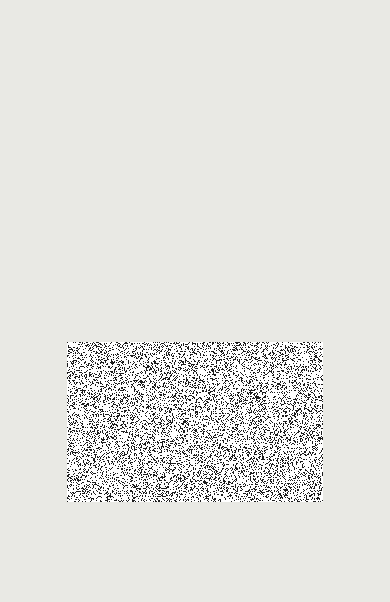
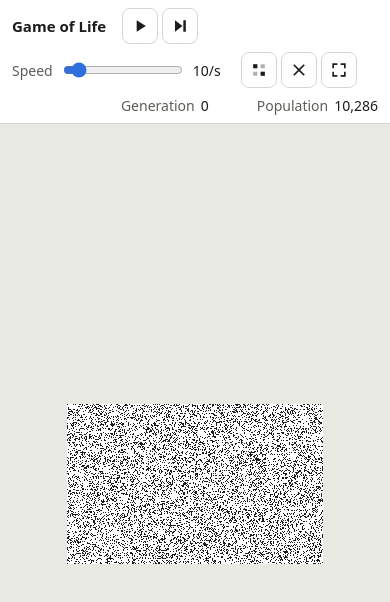
Before and after one commit to Virat2218/conways-game-of-life, a website with bundled scripts: page index.html in a window 390 px wide. Built offline with nearby package versions, Linux system fonts and the light colour scheme.

Commit message:
feat(ui): add playback controls, stats, and keyboard shortcuts (#14)
Closes #5

```diff
--- a/index.html
+++ b/index.html
@@ -9,8 +9,47 @@
     <script type="module" src="./src/main.js"></script>
   </head>
   <body>
-    <main class="app">
-      <canvas id="board" aria-label="Game of Life board"></canvas>
-    </main>
+    <div class="app">
+      <header class="toolbar" role="toolbar" aria-label="Simulation controls">
+        <h1 class="title">Game of Life</h1>
+
+        <div class="group">
+          <button type="button" class="btn" id="play" aria-pressed="false" aria-label="Play" title="Play (Space)">
+            <svg class="icon icon-play" viewBox="0 0 24 24" aria-hidden="true"><path d="M8 5v14l11-7z" /></svg>
+            <svg class="icon icon-pause" viewBox="0 0 24 24" aria-hidden="true"><path d="M7 5h4v14H7zM13 5h4v14h-4z" /></svg>
+          </button>
+          <button type="button" class="btn" id="step" aria-label="Step one generation" title="Step (N or →)">
+            <svg class="icon" viewBox="0 0 24 24" aria-hidden="true"><path d="M6 5v14l9-7zM16 5h3v14h-3z" /></svg>
+          </button>
+        </div>
+
+        <label class="speed">
+          <span class="speed-label">Speed</span>
+          <input type="range" id="speed" min="1" max="120" step="1" value="10" />
+          <output id="speed-value" for="speed">10/s</output>
+        </label>
+
+        <div class="group">
+          <button type="button" class="btn" id="random" aria-label="Randomize" title="Randomize (25%)">
+            <svg class="icon" viewBox="0 0 24 24" aria-hidden="true"><path d="M5 5h5v5H5zM14 5h5v5h-5zM5 14h5v5H5zM14 14h5v5h-5z" opacity=".35" /><path d="M5 5h5v5H5zM14 14h5v5h-5z" /></svg>
+          </button>
+          <button type="button" class="btn" id="clear" aria-label="Clear board" title="Clear (C)">
+            <svg class="icon" viewBox="0 0 24 24" aria-hidden="true"><path d="M6.4 5 5 6.4 10.6 12 5 17.6 6.4 19l5.6-5.6 5.6 5.6 1.4-1.4-5.6-5.6L19 6.4 17.6 5 12 10.6z" /></svg>
+          </button>
+          <button type="button" class="btn" id="fit" aria-label="Fit board to screen" title="Fit (F)">
+            <svg class="icon" viewBox="0 0 24 24" aria-hidden="true"><path d="M4 4h6v2H6v4H4zM14 4h6v6h-2V6h-4zM4 14h2v4h4v2H4zM18 14h2v6h-6v-2h4z" /></svg>
+          </button>
+        </div>
+
+        <dl class="stats">
+          <div><dt>Generation</dt><dd id="generation">0</dd></div>
+          <div><dt>Population</dt><dd id="population">0</dd></div>
+        </dl>
+      </header>
+
+      <main class="stage">
+        <canvas id="board" aria-label="Game of Life board"></canvas>
+      </main>
+    </div>
   </body>
 </html>
--- a/src/engine.js
+++ b/src/engine.js
@@ -2,6 +2,45 @@
 
 export const DEFAULT_WIDTH = 256;
 export const DEFAULT_HEIGHT = 160;
+
+export const MIN_SPEED = 1;
+export const MAX_SPEED = 120;
+export const MAX_STEPS_PER_FRAME = 10;
+
+// Converts elapsed frame time into a whole number of generations to run.
+export class Clock {
+  constructor(speed = 10) {
+    this.speed = speed;
+    this.acc = 0;
+  }
+
+  set speed(value) {
+    this._speed = Math.min(MAX_SPEED, Math.max(MIN_SPEED, Math.round(value) || MIN_SPEED));
+  }
+
+  get speed() {
+    return this._speed;
+  }
+
+  reset() {
+    this.acc = 0;
+  }
+
+  // Elapsed milliseconds since the previous frame -> generations to step now.
+  advance(dt) {
+    const interval = 1000 / this._speed;
+    // Cap long gaps (e.g. returning to a background tab) so we never burst.
+    this.acc += Math.min(Math.max(dt, 0), 250);
+    let steps = Math.floor(this.acc / interval);
+    if (steps >= MAX_STEPS_PER_FRAME) {
+      steps = MAX_STEPS_PER_FRAME;
+      this.acc = 0;
+    } else {
+      this.acc -= steps * interval;
+    }
+    return steps;
+  }
+}
 
 export class Engine {
   constructor(width = DEFAULT_WIDTH, height = DEFAULT_HEIGHT) {
--- a/src/main.js
+++ b/src/main.js
@@ -1,11 +1,43 @@
-import { Engine } from './engine.js';
+import { Engine, Clock } from './engine.js';
 import { Renderer } from './renderer.js';
 import { Input } from './input.js';
+import { UI } from './ui.js';
 
 const canvas = document.getElementById('board');
 const engine = new Engine();
 const renderer = new Renderer(canvas, engine);
-new Input(canvas, renderer, engine);
+const input = new Input(canvas, renderer, engine);
+const clock = new Clock(10);
+
+let running = false;
+
+function setRunning(value) {
+  running = value;
+  clock.reset();
+}
+
+const ui = new UI(document, {
+  togglePlay: () => setRunning(!running),
+  step: () => {
+    setRunning(false);
+    engine.step();
+  },
+  clear: () => {
+    setRunning(false);
+    engine.clear();
+  },
+  randomize: () => engine.randomize(0.25),
+  fit: () => renderer.fit(),
+  zoomIn: () => renderer.zoomBy(1),
+  zoomOut: () => renderer.zoomBy(-1),
+  escape: () => {
+    if (input.stroke) input.revertStroke();
+    else setRunning(false);
+  },
+  setSpeed: (value) => {
+    clock.speed = value;
+  },
+});
 
 engine.randomize(0.25);
 
@@ -18,8 +50,17 @@ renderer.onChange(() => {
   }
 });
 
-function frame() {
+// requestAnimationFrame drives everything: it is throttled in background tabs,
+// so the simulation never races there.
+let last = performance.now();
+function frame(now) {
+  const dt = now - last;
+  last = now;
+  if (running) {
+    for (let n = clock.advance(dt); n > 0; n--) engine.step();
+  }
   renderer.render();
+  ui.update({ running, generation: engine.generation, population: engine.population });
   requestAnimationFrame(frame);
 }
 requestAnimationFrame(frame);
--- /dev/null
+++ b/src/ui.js
@@ -0,0 +1,101 @@
+// Toolbar, stats and keyboard shortcuts. Translates DOM events into actions.
+
+const FORM_TAGS = new Set(['INPUT', 'TEXTAREA', 'SELECT']);
+
+export class UI {
+  // actions: { togglePlay, step, clear, randomize, fit, zoomIn, zoomOut, escape, setSpeed }
+  constructor(root, actions) {
+    this.actions = actions;
+    this.el = {
+      play: root.getElementById('play'),
+      step: root.getElementById('step'),
+      clear: root.getElementById('clear'),
+      random: root.getElementById('random'),
+      fit: root.getElementById('fit'),
+      speed: root.getElementById('speed'),
+      speedValue: root.getElementById('speed-value'),
+      generation: root.getElementById('generation'),
+      population: root.getElementById('population'),
+    };
+    this.shown = { generation: -1, population: -1, running: null };
+
+    this.bindButton(this.el.play, actions.togglePlay);
+    this.bindButton(this.el.step, actions.step);
+    this.bindButton(this.el.clear, actions.clear);
+    this.bindButton(this.el.random, actions.randomize);
+    this.bindButton(this.el.fit, actions.fit);
+
+    this.el.speed.addEventListener('input', () => {
+      const value = Number(this.el.speed.value);
+      this.el.speedValue.value = `${value}/s`;
+      actions.setSpeed(value);
+    });
+
+    root.addEventListener('keydown', (e) => this.onKeyDown(e));
+  }
+
+  bindButton(button, action) {
+    button.addEventListener('click', (e) => {
+      action();
+      // Mouse clicks report detail > 0. Dropping focus keeps Space from
+      // re-activating the button on top of the global play/pause shortcut.
+      if (e.detail > 0) button.blur();
+    });
+  }
+
+  onKeyDown(e) {
+    if (e.ctrlKey || e.metaKey || e.altKey) return;
+    if (FORM_TAGS.has(e.target?.tagName) && e.key !== 'Escape') return;
+    const a = this.actions;
+    switch (e.key) {
+      case ' ':
+        a.togglePlay();
+        break;
+      case 'n':
+      case 'N':
+      case 'ArrowRight':
+        a.step();
+        break;
+      case 'c':
+      case 'C':
+        a.clear();
+        break;
+      case '+':
+      case '=':
+        a.zoomIn();
+        break;
+      case '-':
+      case '_':
+        a.zoomOut();
+        break;
+      case 'f':
+      case 'F':
+        a.fit();
+        break;
+      case 'Escape':
+        a.escape();
+        break;
+      default:
+        return;
+    }
+    e.preventDefault();
+  }
+
+  update({ running, generation, population }) {
+    const { el, shown } = this;
+    if (running !== shown.running) {
+      shown.running = running;
+      el.play.setAttribute('aria-pressed', String(running));
+      el.play.setAttribute('aria-label', running ? 'Pause' : 'Play');
+      el.play.title = running ? 'Pause (Space)' : 'Play (Space)';
+    }
+    if (generation !== shown.generation) {
+      shown.generation = generation;
+      el.generation.textContent = generation.toLocaleString();
+    }
+    if (population !== shown.population) {
+      shown.population = population;
+      el.population.textContent = population.toLocaleString();
+    }
+  }
+}
--- a/styles.css
+++ b/styles.css
@@ -1,3 +1,13 @@
+:root {
+  --bg: #f7f7f5;
+  --fg: #1c1c1c;
+  --muted: #5d5d58;
+  --surface: #ffffff;
+  --border: #d6d6d0;
+  --accent: #2f6fde;
+  --accent-fg: #ffffff;
+}
+
 *,
 *::before,
 *::after {
@@ -12,8 +22,9 @@ body {
 
 body {
   font-family: system-ui, -apple-system, "Segoe UI", Roboto, sans-serif;
-  background: #f7f7f5;
-  color: #1c1c1c;
+  font-size: 14px;
+  background: var(--bg);
+  color: var(--fg);
 }
 
 .app {
@@ -22,11 +33,116 @@ body {
   height: 100%;
 }
 
+.toolbar {
+  display: flex;
+  flex-wrap: wrap;
+  align-items: center;
+  gap: 8px 16px;
+  padding: 8px 12px;
+  background: var(--surface);
+  border-bottom: 1px solid var(--border);
+}
+
+.title {
+  margin: 0;
+  font-size: 15px;
+  font-weight: 600;
+}
+
+.group {
+  display: flex;
+  gap: 4px;
+}
+
+.btn {
+  display: inline-grid;
+  place-items: center;
+  width: 36px;
+  height: 36px;
+  padding: 0;
+  border: 1px solid var(--border);
+  border-radius: 8px;
+  background: var(--surface);
+  color: var(--fg);
+  cursor: pointer;
+}
+
+.btn:hover {
+  border-color: var(--muted);
+}
+
+.btn[aria-pressed="true"] {
+  background: var(--accent);
+  border-color: var(--accent);
+  color: var(--accent-fg);
+}
+
+.icon {
+  width: 20px;
+  height: 20px;
+  fill: currentColor;
+}
+
+.btn .icon-pause,
+.btn[aria-pressed="true"] .icon-play {
+  display: none;
+}
+
+.btn[aria-pressed="true"] .icon-pause {
+  display: block;
+}
+
+.speed {
+  display: flex;
+  align-items: center;
+  gap: 8px;
+}
+
+.speed-label {
+  color: var(--muted);
+}
+
+.speed input {
+  width: 120px;
+  accent-color: var(--accent);
+}
+
+.speed output {
+  min-width: 4ch;
+  font-variant-numeric: tabular-nums;
+}
+
+.stats {
+  display: flex;
+  gap: 16px;
+  margin: 0 0 0 auto;
+}
+
+.stats div {
+  display: flex;
+  gap: 6px;
+}
+
+.stats dt {
+  color: var(--muted);
+}
+
+.stats dd {
+  margin: 0;
+  min-width: 5ch;
+  font-variant-numeric: tabular-nums;
+}
+
+.stage {
+  position: relative;
+  flex: 1;
+  min-height: 0;
+}
+
 #board {
   display: block;
-  flex: 1;
   width: 100%;
-  min-height: 0;
+  height: 100%;
   touch-action: none;
   cursor: crosshair;
 }
```
Also changed, not shown: test/engine.test.js (+21 -1 lines).
